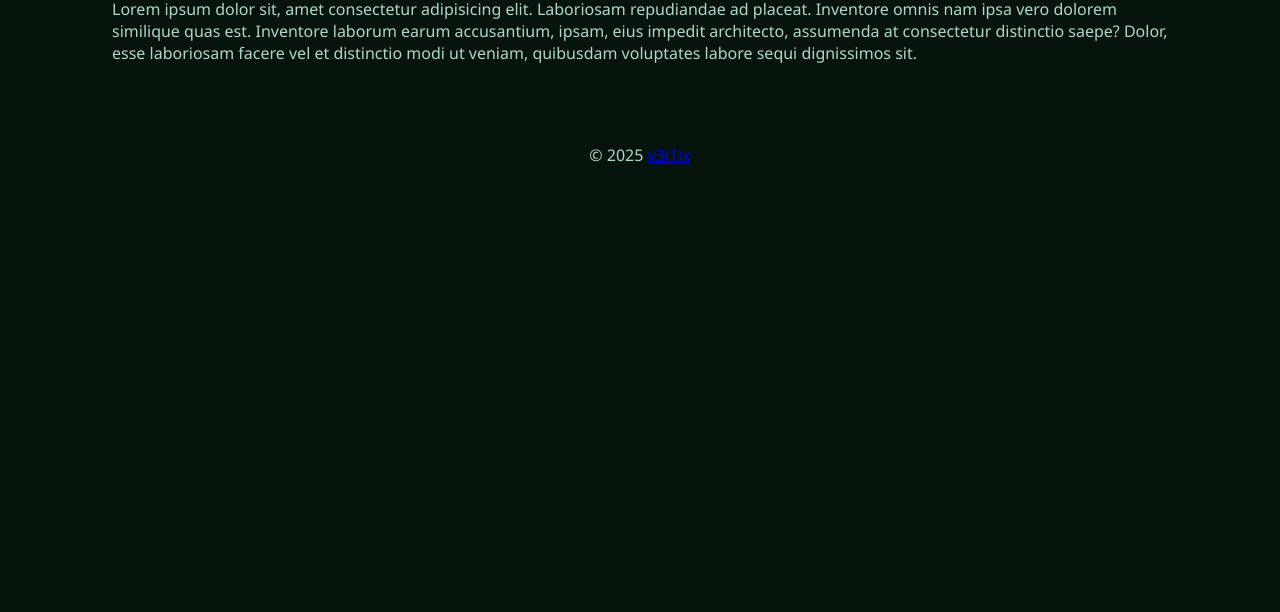
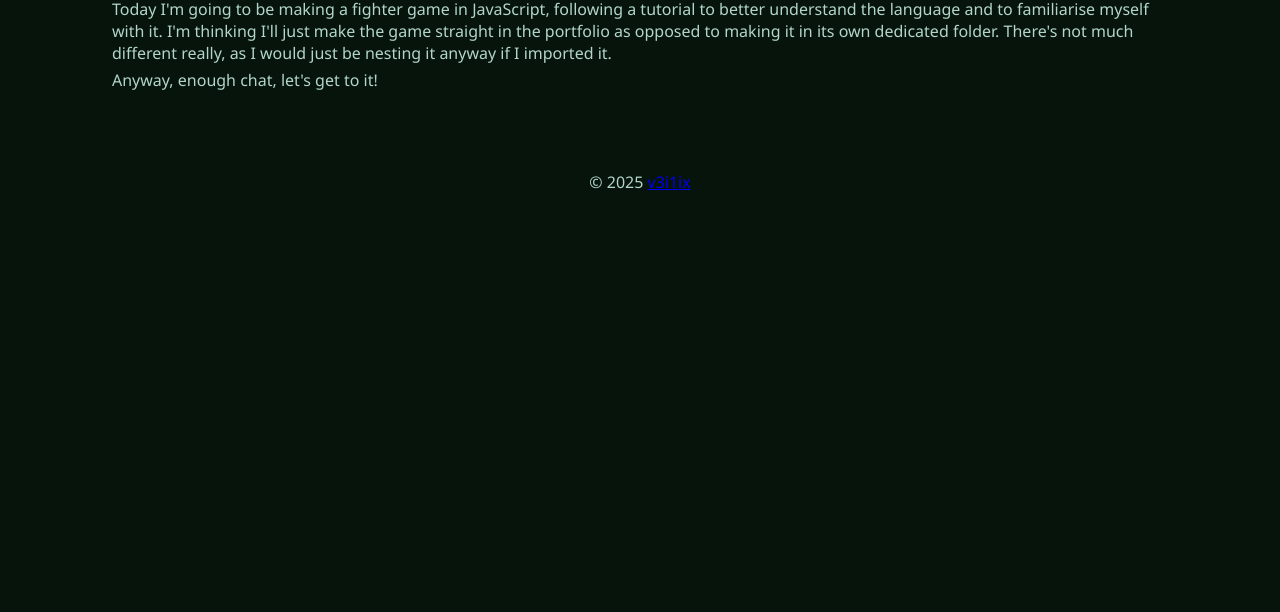
Before and after one commit to disbelief2389/portvolio_v2, a plain HTML site: page pages/work.html in a window 1280 px wide. Shown: the part 188-800 px from the top of the page. Drawn offline with Linux system fonts and the light colour scheme; a web font is replaced by a local one.

Commit message:
Set the stage for JavaScript fighter game

```diff
--- a/pages/work.html
+++ b/pages/work.html
@@ -14,7 +14,10 @@
     <main>
         <h1>Work</h1>
         <p>
-            Lorem ipsum dolor sit, amet consectetur adipisicing elit. Laboriosam repudiandae ad placeat. Inventore omnis nam ipsa vero dolorem similique quas est. Inventore laborum earum accusantium, ipsam, eius impedit architecto, assumenda at consectetur distinctio saepe? Dolor, esse laboriosam facere vel et distinctio modi ut veniam, quibusdam voluptates labore sequi dignissimos sit.
+            Today I'm going to be making a fighter game in JavaScript, following a tutorial to better understand the language and to familiarise myself with it. I'm thinking I'll just make the game straight in the portfolio as opposed to making it in its own dedicated folder. There's not much different really, as I would just be nesting it anyway if I imported it.
+        </p>
+        <p>
+            Anyway, enough chat, let's get to it!
         </p>
     </main>
 
```
Also changed, not shown: pages/fighter-game/index.html (added).
